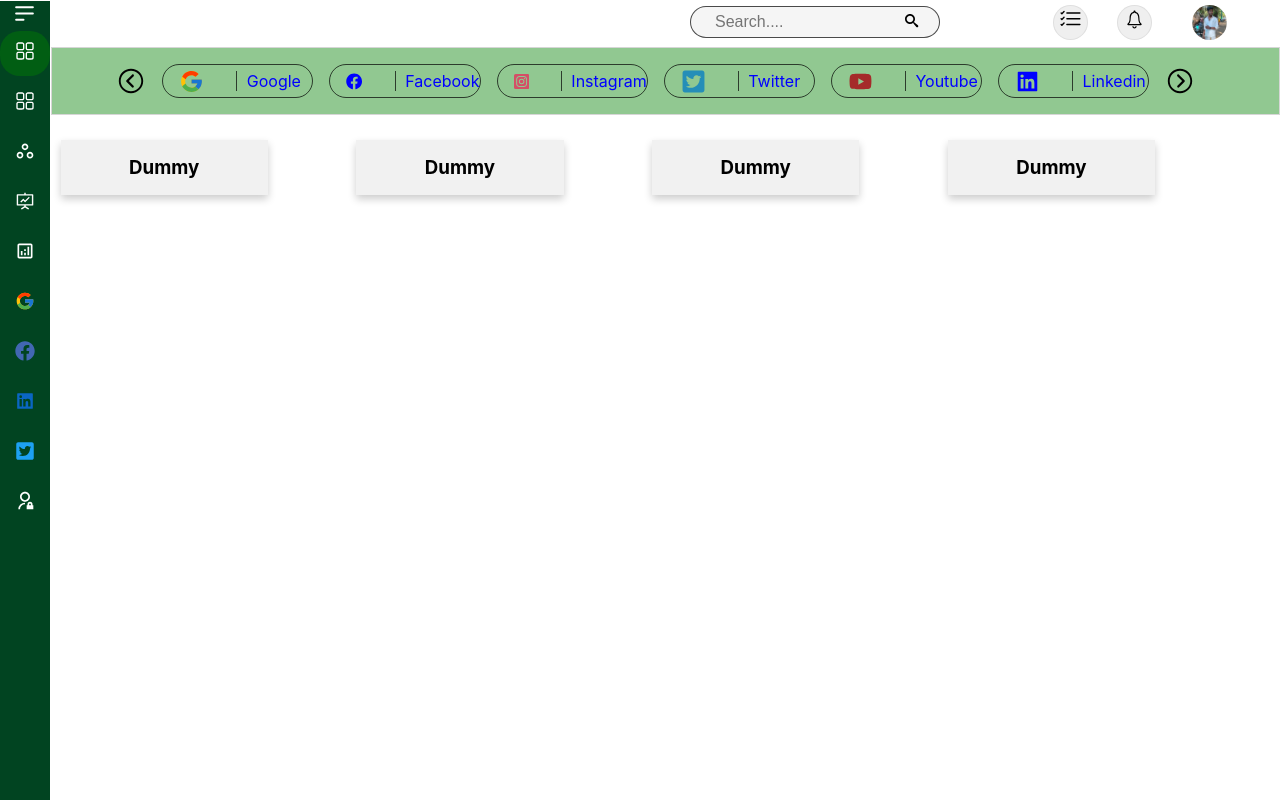
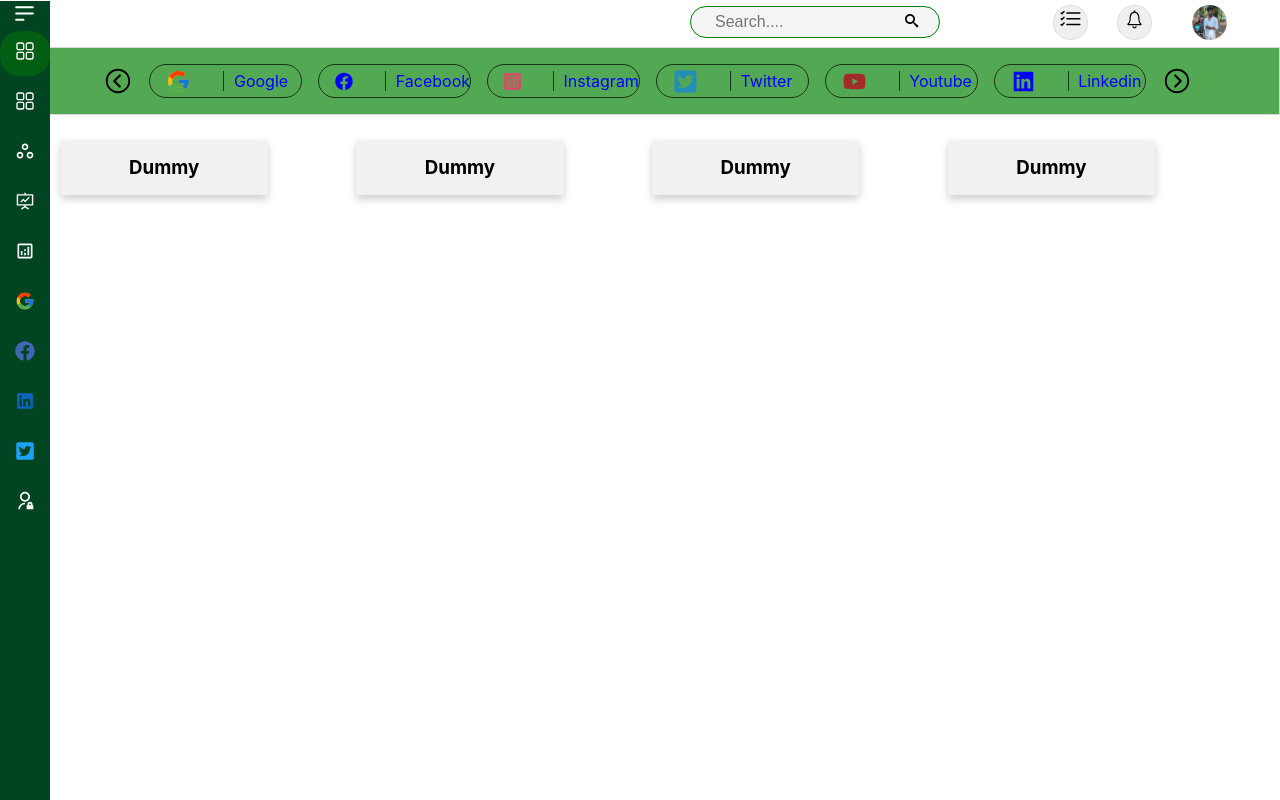
Before and after one commit to Sathishkumar-Ramachandran/CBMS, a React (Create React App) app: page / in a window 1280 px wide. Built offline with nearby package versions, Linux system fonts and the light colour scheme.

Commit message:
MUI ADDED

```diff
--- a/src/Components/Header.js
+++ b/src/Components/Header.js
@@ -21,7 +21,7 @@ const Header = () => {
 <AiFillLinkedin className='icon'/><Link to="">Linkedin</Link>
 </div>
 </div> */
-<nav>
+<nav className='nav-height'>
 {/* <button className='left'><IoIosArrowDropleft/></button> */}
 <ul className='ul-itemes'>
 <IoIosArrowDropleft  className='left'/>
--- a/src/Components/menuItem.js
+++ b/src/Components/menuItem.js
@@ -15,6 +15,7 @@ export const menuItem=[
       icon: <RxDashboard />,
       submenu: [
         {
+          title:"Dashboard",
           path:"/dashboard",
           name:"Dashboard",
           icon:<RxDashboard/>,
--- a/src/styles/Header.css
+++ b/src/styles/Header.css
@@ -31,17 +31,22 @@ nav .ul-itemes li a{
     margin: 0;
     padding: 0;
     box-sizing: border-box;
+
+}
+.nav-height{
+    height: 2%;
+    background-color: rgba(0, 128, 0, 0.432);
 }
 nav .ul-itemes{
    display: flex;
     flex-direction: row;
     list-style: none;
     flex-wrap: wrap;
-    margin-left: 4%;
+    margin-left: 3%;
     padding-left: 5%;
     gap: 1rem;
+    height: 3%;
     border:1px solid #d6d6d6;
-    height: 1%;
     background-color: rgba(0, 128, 0, 0.432);
 }
 
--- a/src/styles/leftnav.css
+++ b/src/styles/leftnav.css
@@ -31,7 +31,7 @@ main{
 
 }
 .logo{
-    font-size: 25px;
+    font-size: 20px;
     color: white;
 
 
--- a/src/styles/topnav.css
+++ b/src/styles/topnav.css
@@ -81,7 +81,7 @@ input .searchQueryInput {
     height: 2rem;
     background: #f5f5f5;
     outline: none;
-    border: 1px solid rgba(0, 0, 0, 0.699);
+    border: 1px solid green;
     border-radius: 1.625rem;
     padding: 0 3.5rem 0 1.5rem;
     font-size: 1rem;
```
